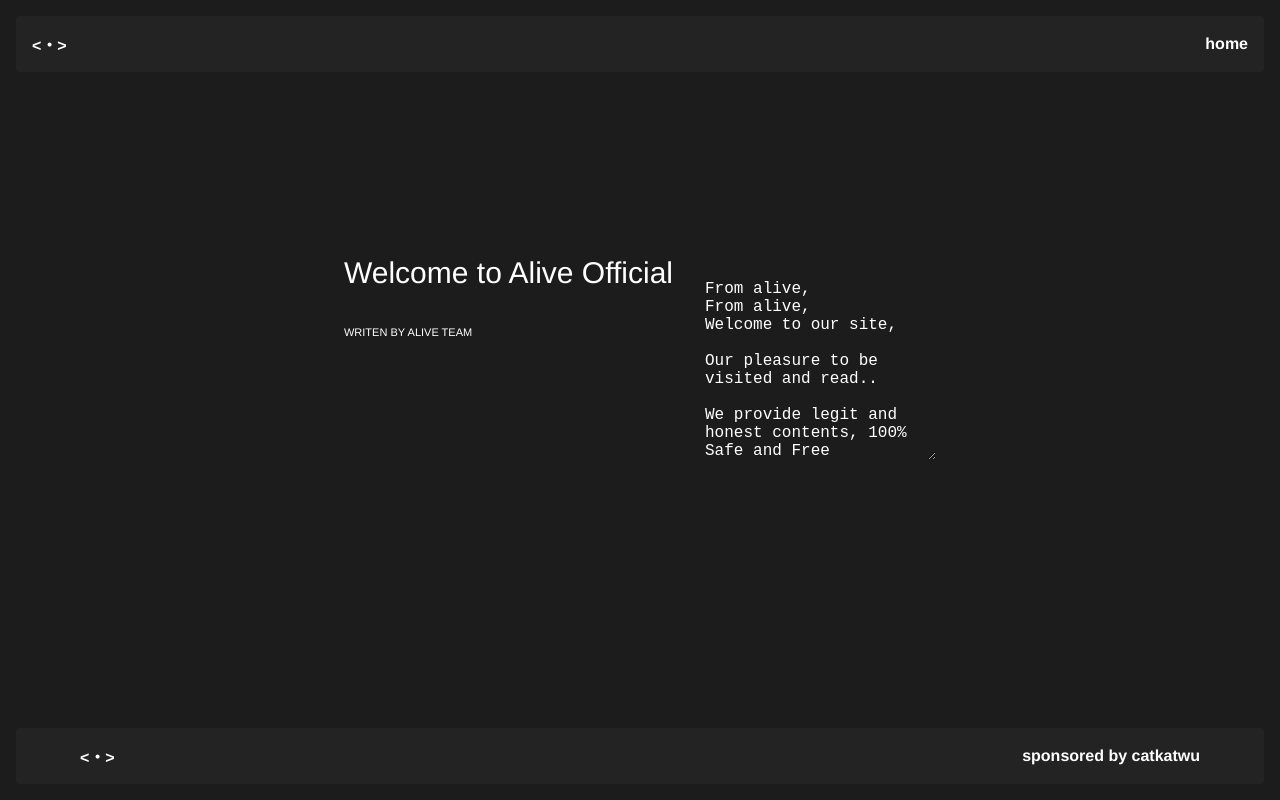
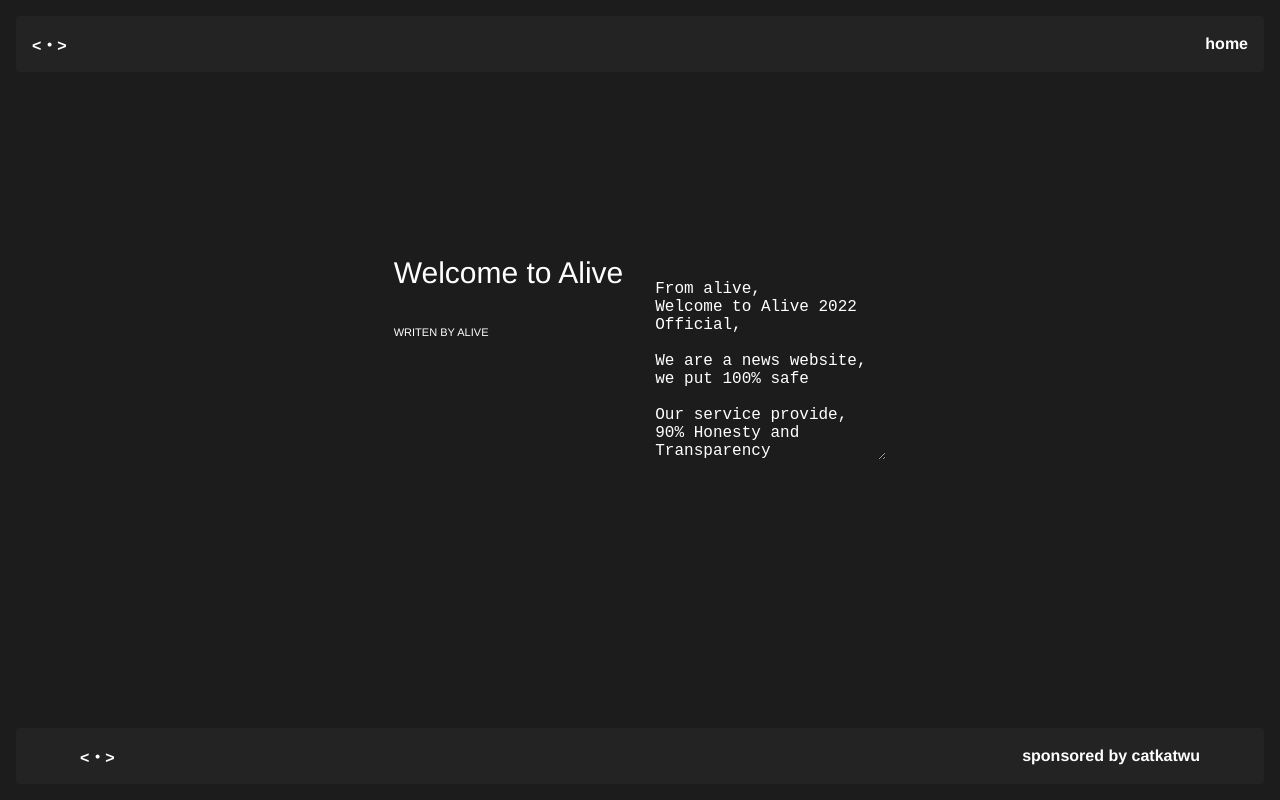
Before and after one commit to catkatwu/alive, a plain HTML site: page index.html in a window 1280 px wide. Drawn offline with Linux system fonts and the light colour scheme.

Commit message:
Add files via upload

```diff
--- a/index.html
+++ b/index.html
@@ -2027,6 +2027,8 @@ hr {
 </style>
 <body>
 
+<section class="mobile-ui">
+
 <div class="small-p heading dark2 small-m rounded item">
 
 <span class="item item-left">
@@ -2047,44 +2049,45 @@ home
 
 </div>
 
-
-<div class="big-p item dark-hero">
-
-<span class="center small-mr">
+<div class="hero small-m rounded small-text
+dark2-hero white-text center">
+home
+</div>
+
+
+<div class="big-p big-my center dark-hero">
+
 <p class="white-text mid-text mid-mb ">
-Welcome to Alive Official
+Welcome to Alive
 </p>
 
 <p class=" white-text caps small-text">
 
-writen by Alive Team
+writen by Alive
 
 </p>
 
-</span>
+
 
 <textarea class="dark-hero  itemwhite-text  hero small-text small-px">
 From alive,
-From alive,
-Welcome to our site,
-
-Our pleasure to be visited and read..
-
-We provide legit and honest contents, 100% Safe and Free
-
-90% Honesty and Transparency
-
-We also love memes.
-
-Please support us for our future news.
-
-- Thank You
+Welcome to Alive 2022 Official,
+
+We are a news website, we put 100% safe
+
+Our service provide, 90% Honesty and Transparency
+
+We’d like to say thank you to you for checking us out.
+
+Please support us towards our future.
+
+- Thank you
 
 </textarea>
 
 </div>
 
-<div class="small-p footer dark2 small-m rounded item">
+<div class="small-p dark2 small-m rounded item">
 
 <span class="item item-left big-ml">
 
@@ -2104,5 +2107,84 @@ sponsored by catkatwu
 
 </div>
 
+</section>
+<section class="pc-ui">
+
+<div class="small-p heading dark2 small-m rounded item">
+
+<span class="item item-left">
+
+<p class="bold text-white small-text">
+<・>
+</p>
+
+</span>
+
+<span class="item item-righ">
+
+<p class="bold text-white small-text">
+home
+</p>
+
+</span>
+
+</div>
+
+
+<div class="big-p item dark-hero">
+
+<span class="center small-mr">
+<p class="white-text mid-text mid-mb ">
+Welcome to Alive
+</p>
+
+<p class=" white-text caps small-text">
+
+writen by Alive
+
+</p>
+
+</span>
+
+<textarea class="dark-hero  itemwhite-text  hero small-text small-px">
+From alive,
+Welcome to Alive 2022 Official,
+
+We are a news website, we put 100% safe
+
+Our service provide, 90% Honesty and Transparency
+
+We’d like to say thank you to you for checking us out.
+
+Please support us towards our future.
+
+- Thank you
+
+</textarea>
+
+</div>
+
+<div class="small-p footer dark2 small-m rounded item">
+
+<span class="item item-left big-ml">
+
+<p class="bold text-white small-text">
+<・>
+</p>
+
+</span>
+
+<span class="item item-right big-mr">
+
+<p class="bold text-white small-text">
+sponsored by catkatwu
+</p>
+
+</span>
+
+</div>
+
+</section>
+
 </body>
 </html>
```
